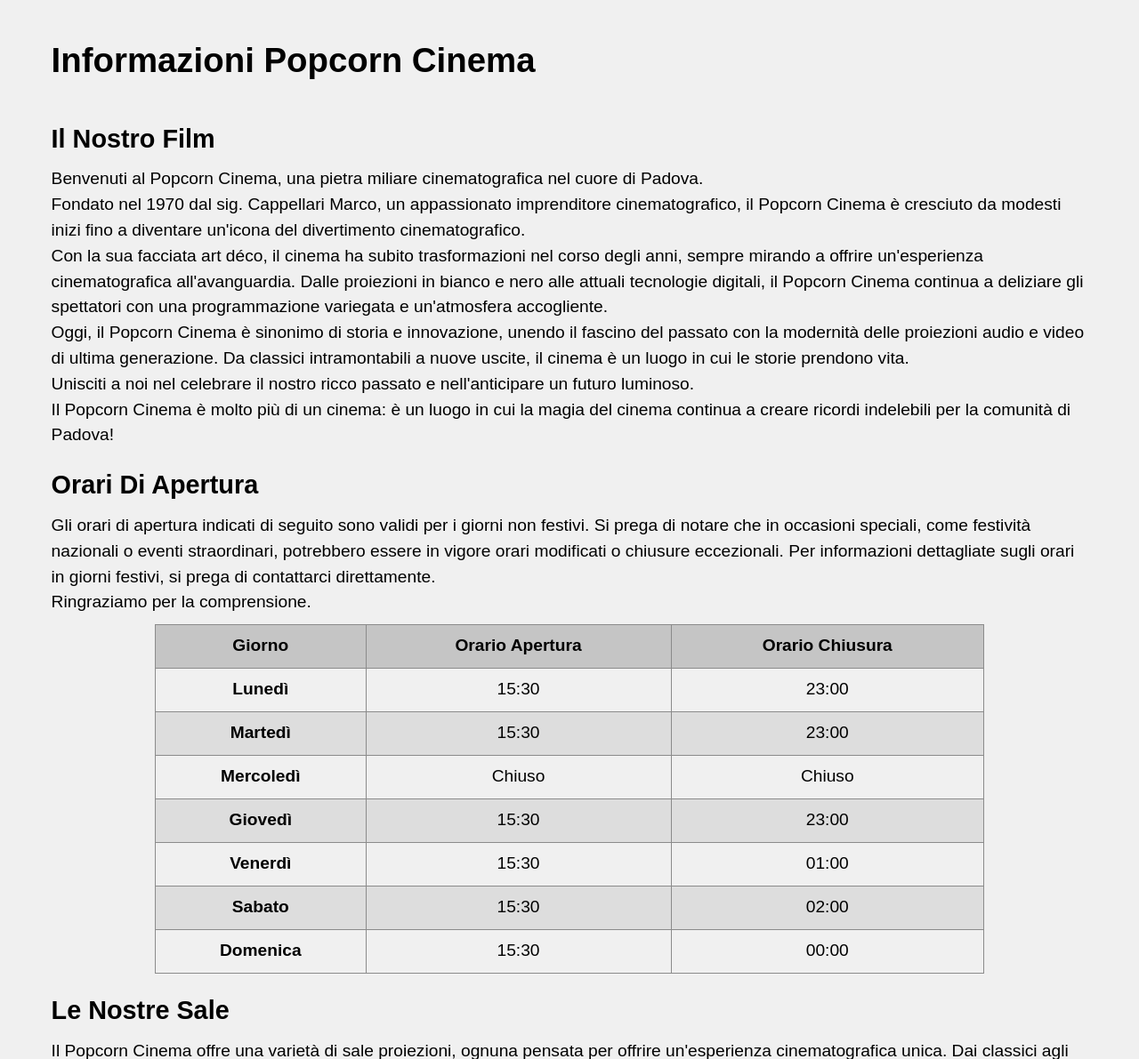
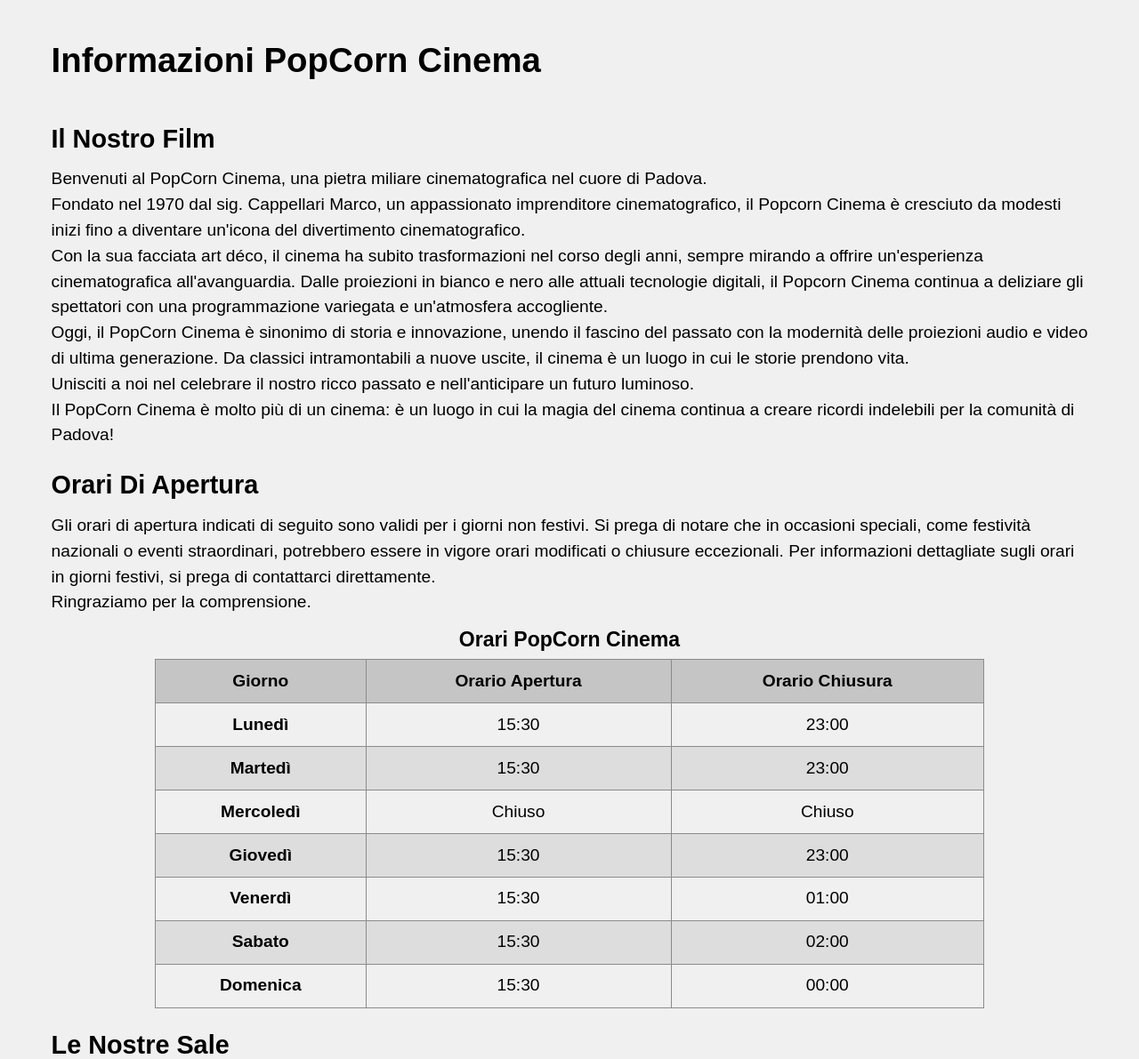
Before and after one commit to MarcoCappellari/ProgettoTecWeb, a PHP site: page /src/php/info_cinema.php in a window 1280 px wide. Shown: the part 259-1450 px from the top of the page at 89% size. Run offline with PHP 8.4, Linux system fonts and the light colour scheme; data that the repository does not hold is empty.

Commit message:
ricontrollo finale

```diff
--- a/Cinema/src/html/info_cinema.html
+++ b/Cinema/src/html/info_cinema.html
@@ -36,19 +36,19 @@
 
     <main>
         <div class="info">
-            <h1>Informazioni Popcorn Cinema</h1>
+            <h1>Informazioni PopCorn Cinema</h1>
 
             <h2>Il Nostro Film</h2>
-            <p>Benvenuti al Popcorn Cinema, una pietra miliare cinematografica nel cuore di Padova. <br>
+            <p>Benvenuti al PopCorn Cinema, una pietra miliare cinematografica nel cuore di Padova. <br>
             Fondato nel 1970 dal sig. Cappellari Marco, un appassionato imprenditore cinematografico, il Popcorn Cinema è cresciuto da modesti
             inizi fino a diventare un'icona del divertimento cinematografico.<br>
             Con la sua facciata art déco, il cinema ha subito trasformazioni nel corso degli anni, sempre mirando a offrire un'esperienza
             cinematografica all'avanguardia. Dalle proiezioni in bianco e nero alle attuali tecnologie digitali, il Popcorn Cinema continua a
             deliziare gli spettatori con una programmazione variegata e un'atmosfera accogliente.<br>
-            Oggi, il Popcorn Cinema è sinonimo di storia e innovazione, unendo il fascino del passato con la modernità delle proiezioni audio e
+            Oggi, il PopCorn Cinema è sinonimo di storia e innovazione, unendo il fascino del passato con la modernità delle proiezioni audio e
             video di ultima generazione. Da classici intramontabili a nuove uscite, il cinema è un luogo in cui le storie prendono vita.<br>
             Unisciti a noi nel celebrare il nostro ricco passato e nell'anticipare un futuro luminoso.<br>
-            Il Popcorn Cinema è molto più di un cinema: è un luogo in cui la magia del cinema continua a creare ricordi indelebili per la comunità
+            Il PopCorn Cinema è molto più di un cinema: è un luogo in cui la magia del cinema continua a creare ricordi indelebili per la comunità
             di Padova!</p>
 
             <h2>Orari Di Apertura</h2>
@@ -58,6 +58,7 @@
             Ringraziamo per la comprensione.</p>
             <div class="table-container">
                 <table aria-describedby="desc-orari" id="orari">
+                    <caption>Orari PopCorn Cinema</caption>
                     <thead>
                         <tr>
                             <th scope="col">Giorno</th>
--- a/Cinema/src/php/info_cinema.php
+++ b/Cinema/src/php/info_cinema.php
@@ -20,6 +20,7 @@ if ($result==null) {
 } else {
     $stringa_info_sale .= ' <div class="table-container">
                                 <table aria-describedby="desc-sale">
+                                <caption>Sale PopCorn Cinema</caption>
                                 <thead>
                                     <tr>
                                         <th scope="col">Sala</th>
```
